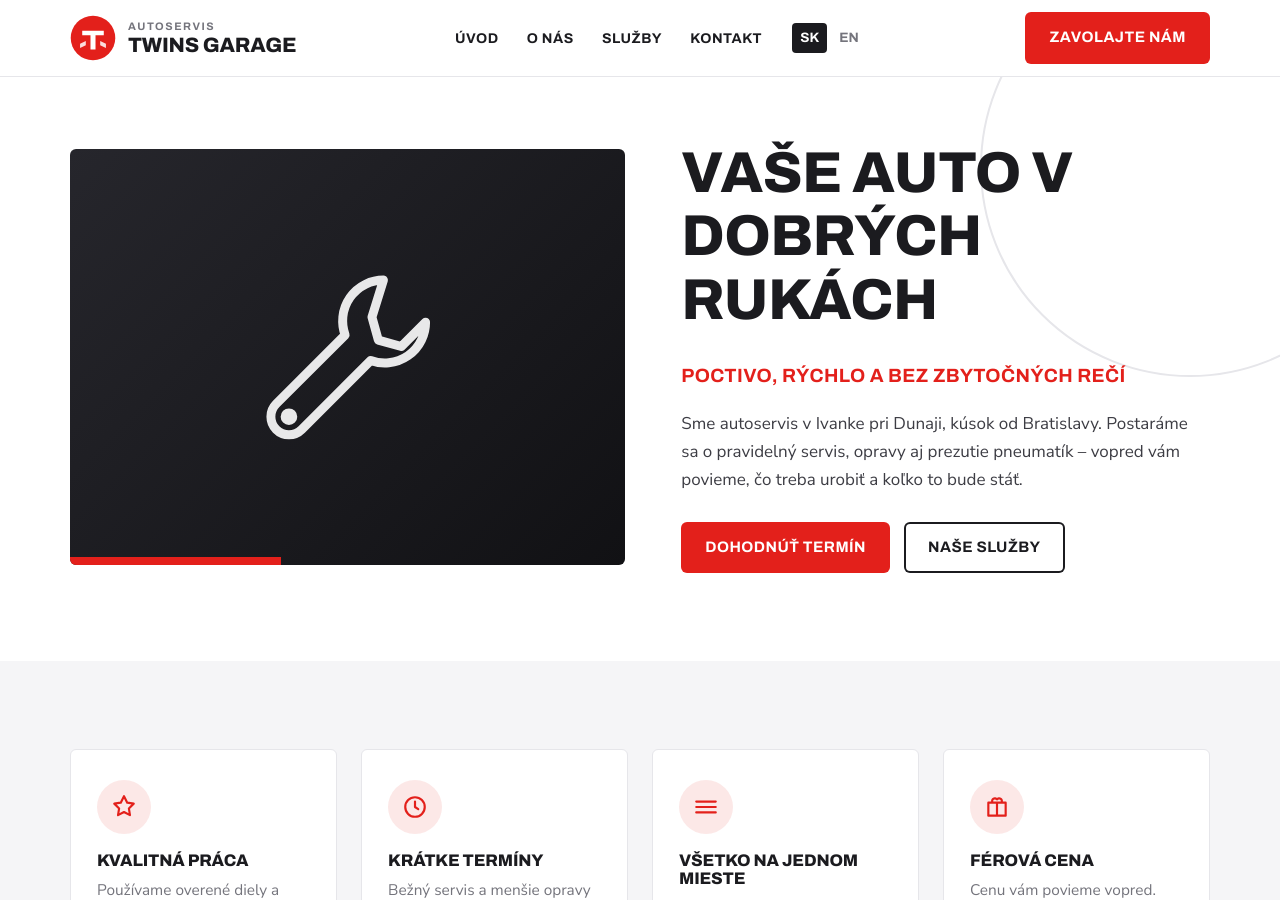
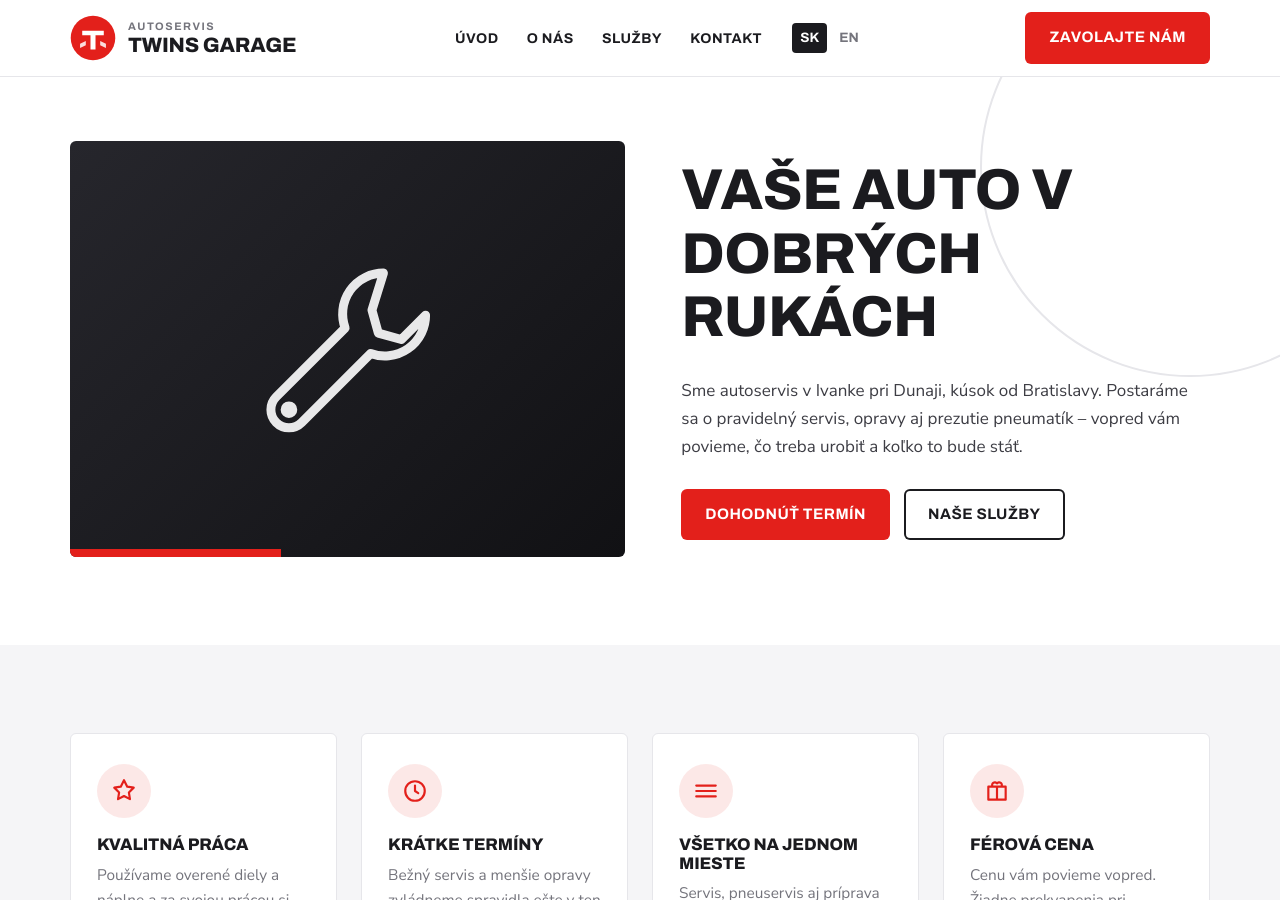
Before and after one commit to kapucko/twins-garage, a Jekyll site: the page built from index.html, in a window 1280 px wide and 900 px high. Built offline with Jekyll 4.4.1, drawn with Linux system fonts in a browser that asks for light colours.

Commit message:
Cache busting, odstránený podnadpis

```diff
--- a/_data/en.yml
+++ b/_data/en.yml
@@ -17,7 +17,6 @@ other_lang: { code: sk, label: SK, url: /, footer: Slovenská verzia }
 
 hero:
   title: Your car in good hands
-  lead: Honest, quick and straightforward
   text: We're a car service in Ivanka pri Dunaji, just outside Bratislava. We handle routine maintenance, repairs and tyre changes – and we tell you up front what needs doing and what it will cost.
   cta_primary: Book an appointment
   cta_secondary: Our services
--- a/_data/sk.yml
+++ b/_data/sk.yml
@@ -18,7 +18,6 @@ other_lang: { code: en, label: EN, url: /en/, footer: English version }
 
 hero:
   title: Vaše auto v dobrých rukách
-  lead: Poctivo, rýchlo a bez zbytočných rečí
   text: Sme autoservis v Ivanke pri Dunaji, kúsok od Bratislavy. Postaráme sa o pravidelný servis, opravy aj prezutie pneumatík – vopred vám povieme, čo treba urobiť a koľko to bude stáť.
   cta_primary: Dohodnúť termín
   cta_secondary: Naše služby
--- a/_layouts/default.html
+++ b/_layouts/default.html
@@ -1,5 +1,6 @@
 {%- assign t = site.data[page.lang] -%}
 {%- assign c = site.company -%}
+{%- assign v = site.time | date: '%s' -%}
 <!doctype html>
 <html lang="{{ page.lang }}">
 <head>
@@ -13,7 +14,7 @@
   <link rel="preconnect" href="https://fonts.googleapis.com">
   <link rel="preconnect" href="https://fonts.gstatic.com" crossorigin>
   <link href="https://fonts.googleapis.com/css2?family=Archivo:wght@700;800&family=Nunito+Sans:wght@400;700&display=swap" rel="stylesheet">
-  <link rel="stylesheet" href="{{ '/assets/css/style.css' | relative_url }}">
+  <link rel="stylesheet" href="{{ '/assets/css/style.css' | relative_url }}?v={{ v }}">
 </head>
 <body>
 
@@ -57,7 +58,9 @@
       </div>
       <div>
         <h1>{{ t.hero.title }}</h1>
+        {%- if t.hero.lead %}
         <p class="hero__lead">{{ t.hero.lead }}</p>
+        {%- endif %}
         <p class="hero__text">{{ t.hero.text }}</p>
         <div class="hero__cta">
           <a class="btn" href="#{{ t.nav.contact.id }}">{{ t.hero.cta_primary }}</a>
@@ -178,6 +181,6 @@
   </div>
 </footer>
 
-<script src="{{ '/assets/js/main.js' | relative_url }}"></script>
+<script src="{{ '/assets/js/main.js' | relative_url }}?v={{ v }}"></script>
 </body>
 </html>
```
